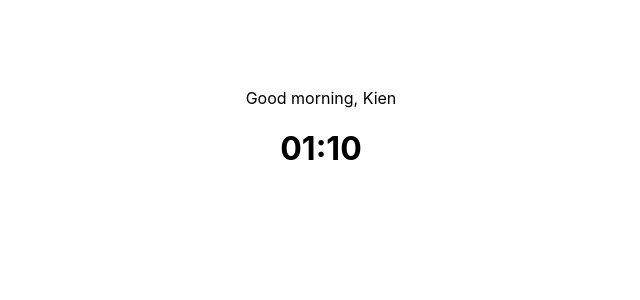
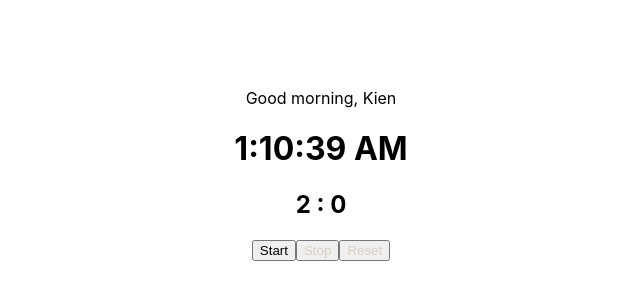
Before and after one commit to cankien93/clock, a React (Create React App) app: page / in a window 1280 px wide. Shown: the part 232-532 px from the top of the page, without its empty margins (319-959 px from the left). Built offline with nearby package versions, Linux system fonts and the light colour scheme.

Commit message:
add timer

```diff
--- a/public/index.html
+++ b/public/index.html
@@ -24,7 +24,7 @@
       work correctly both with client-side routing and a non-root public URL.
       Learn how to configure a non-root public URL by running `npm run build`.
     -->
-    <title>React App</title>
+    <title>MyClock</title>
   </head>
   <body>
     <noscript>You need to enable JavaScript to run this app.</noscript>
--- a/src/App.css
+++ b/src/App.css
@@ -1,6 +1,9 @@
 .App {
   text-align: center;
   margin-top: 40vh;
+}
+.tc{
+  text-align: center;
 }
 
 .App-logo {
--- a/src/App.js
+++ b/src/App.js
@@ -1,39 +1,17 @@
 import React from 'react';
 import './App.css';
+import MyClock from './MyClock';
+import MyTimer from './MyTimer';
 
 class App extends React.Component {
-  constructor(){
-    super();
-    this.state={
-      date : new Date()
-    }
-  }
 
-  componentDidMount(){
-    this.timeID = setInterval( ()=>
-      this.tick(), 1000
-    )
-  }
-  componentWillUnmount(){
-    clearInterval(this.timeID)
-  }
 
-  tick(){
-    this.setState({
-      date: new Date()
-    })
-  }
   render(){
 
       return (
-        <div className='App'>
-          {this.state.date.getHours()>=19
-            ?<p>Good evening, Kien </p>
-            :this.state.date.getHours()<19 && this.state.date.getHours()>=13
-            ?<p>Good afternoon, Kien </p>
-            :<p>Good morning, Kien </p>}
-          <h1>{this.state.date.toLocaleTimeString('vi-VI', {hour: '2-digit', minute:'2-digit'})}</h1>
-
+        <div>
+          <MyClock />
+          <MyTimer />
         </div>
       )
   }
--- /dev/null
+++ b/src/MyClock.js
@@ -0,0 +1,45 @@
+import React from 'react';
+import './App.css';
+
+class MyClock extends React.Component {
+    constructor(){
+      super();
+      this.state={
+        date : new Date()
+      }
+    }
+
+    componentDidMount(){
+      this.timeID = setInterval( ()=>
+        this.tick(), 1000
+      )
+    }
+    componentWillUnmount(){
+      clearInterval(this.timeID);
+
+    }
+
+    tick(){
+      this.setState({
+        date: new Date(),
+      })
+    }
+
+
+    render(){
+
+        return (
+          <div className='App'>
+            {this.state.date.getHours()>=19
+              ?<p>Good evening, Kien </p>
+              :this.state.date.getHours()<19 && this.state.date.getHours()>=13
+              ?<p>Good afternoon, Kien </p>
+              :<p>Good morning, Kien </p>}
+            <h1>{this.state.date.toLocaleTimeString()}</h1>
+          </div>
+        )
+    }
+
+  }
+
+  export default MyClock;
--- /dev/null
+++ b/src/MyTimer.js
@@ -0,0 +1,92 @@
+import React from 'react';
+import sound from './Little-Girl-Laughing-A1.mp3'
+
+class MyTimer extends React.Component {
+    constructor(){
+      super();
+      this.state={
+        second : 0,
+        minute : 2,
+        run: 'off'
+      }
+    }
+
+    startTimer = ()=>{
+      this.timerID = setInterval( ()=>
+        this.tickTimer(), 1000
+      );
+      this.setState({
+          run: 'on'
+      })
+    }
+
+
+    tickTimer(){
+
+      if(this.state.second===0){
+        if(this.state.minute===0){
+          clearInterval(this.timerID);
+        } else{
+          this.setState({
+            second: 59,
+            minute: this.state.minute -1
+          })
+        }
+      }else{
+        this.setState({
+          second: this.state.second - 1
+        })
+      }
+    }
+
+    stopTimer=()=>{
+        clearInterval(this.timerID);
+        this.setState({
+            run:'off'
+        })
+    }
+
+    resetTimer = ()=>{
+        this.setState({
+            minute: 2,
+            second: 0
+        });
+        clearInterval(this.timerID)
+        this.setState({
+            run:'off'
+        })
+    }
+
+
+    render(){
+        const {minute, second, run}= this.state;
+        return (
+          <div className='tc'>
+            <h2>{minute} : {this.state.second}</h2>
+
+            {run === 'off'
+                ?<button onClick= {this.startTimer}>Start</button>
+                :<button style={{color:'#dbcfc1'}}>Start</button>
+            }
+
+            {run === 'on'
+                ?<button onClick= {this.stopTimer}>Stop</button>
+                :<button style={{color:'#dbcfc1'}}>Stop</button>
+            }
+
+            {run === 'on'
+                ?<button onClick= {this.resetTimer}>Reset</button>
+                :<button style={{color:'#dbcfc1'}}>Reset</button>
+            }
+
+            {minute === 0 && second === 0
+                ?<div><audio src={sound} autoPlay/></div>
+                :<div></div>
+            }
+          </div>
+        )
+    }
+
+  }
+
+  export default MyTimer;
```
Also changed, not shown: 1 other file (tests, documents, lock files or other folders).
